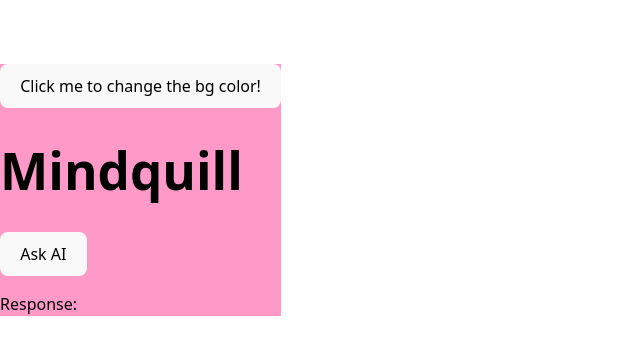
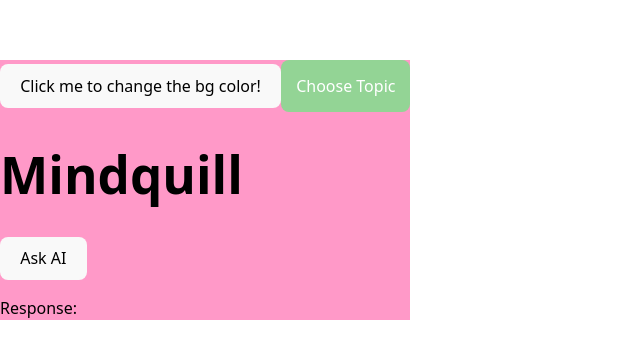
Before and after one commit to sanilac6459/hunter-hacks, a React (Vite) app in the folder mindquill/: page / in a window 1280 px wide. Shown: the part 202-560 px from the top of the page, without its empty margins (0-640 px from the left). Built offline with nearby package versions, Linux system fonts and the light colour scheme.

Commit message:
updates to css

```diff
--- a/mindquill/package.json
+++ b/mindquill/package.json
@@ -15,6 +15,7 @@
     "react": "^19.0.0",
     "react-dom": "^19.0.0",
     "react-markdown": "^10.1.0",
+    "react-pageflip": "^2.0.3",
     "rehype-highlight": "^7.0.2",
     "remark-gfm": "^4.0.1"
   },
--- a/mindquill/src/App.jsx
+++ b/mindquill/src/App.jsx
@@ -91,7 +91,10 @@ function App() {
   }, []); // Empty dependency array to run only once on mount
   */
 
-
+  // Function to toggle dropdown visibility
+  const myFunction = () => {
+    document.getElementById("myDropdown").classList.toggle("show");
+  };
   return (
     <>
     <div className = "flexbox-container"
@@ -101,6 +104,15 @@ function App() {
               console.log("index is " + index + 1);
               return index + 1;} return 0;})}> Click me to change the bg color!</button>
 
+  {/* Dropdown menu */}
+  <div className="dropdown"> {/*creates div conatiner for dopdwon menu, cssclass "dropdown" is used to style the drop down menu*/}
+        <button onClick={myFunction} className="dropbtn">Choose Topic</button> {/*button user clicks to show dropdown menu*/}
+        <div id="myDropdown" className="dropdown-content"> {/*shows contents of button*/}
+          <a href="#">Anxiety Relief</a> {/*anchor links*/}
+          <a href="#">Self-Esteem Boost</a>
+          <a href="#">Stress Management</a>
+        </div>
+      </div>
 
     <div>
       <h1>Mindquill</h1>
--- a/mindquill/src/index.css
+++ b/mindquill/src/index.css
@@ -87,30 +87,41 @@ button:focus-visible {
   }
 }
 
-/*Flex boxes for the notebook*/
-
-.notebook{ /*notebook class*/
-  display: flex;  /* puts pages side by side */
-  padding: 25px; /*padding included so words dont sit on edge of borders*/
-  background-color: #fffefc;
-  border: 3px solid #ccc; /*border around the nb */
-  border-radius: 10px; /* nb corners become rounded*/
-  max-width: 1000px; /* this keeps page content centered*/
-  margin: 20px; /*center the nb on age*/
+.dropdown{
+  position: relative; /*positions dropdown content for this cont\ainer*/
+  display: inline-block; /*makes dropdown container sit next to other elments*/
 }
 
-.notebook .left{  /*.left is child element of .notebook (parent element)*/
-  background-color: #fff;
-  flex: 1; /*left and rigt sections take = space, divides the boxes evenly space wise*/
-  padding: 20px;
-  border-radius: 10px;
-  margin-right: 15px; /*makes sure theres = space in bwtween left and right flexbox*/
+.dropbtn{
+  background-color:#93d495;
+  color: white; /*color of text*/
+  padding: 15px; /*space in button so text doesnt sit @ borders*/
+  border: none; /*no button border*/
+cursor: pointer;
 }
 
-.notebook .right{
-  background-color: #fff;
-  flex: 1;
-  padding: 20px;
-  border-radius: 10px;
-  margin-left: 15px;
+.dropdown-content{
+  display: none; /*initially, the dropdown contents r hidden*/
+  position: absolute; /*dropdown content stay below the button*/
+  background-color: #FFFFFF; /*background of dropdown menu*/
+  min-width: 160px; /*minimum width of dropdown menu*/
+  box-shadow: 0px 8px 16px 0px rgba(240, 221, 221, 0.2);
+  z-index: 1; /*drop down will stay on top of other content */
 }
+
+/* Links inside the dropdown (Ensure each link appears on a new line) */
+.dropdown-content a {
+  display: block;
+  padding: 12px 16px; /* padding for the links */
+  text-decoration: none; /* no underlied links */
+  color: black;
+  margin: 5px 0; /* add space between links */
+}
+
+.dropdown-conent a{
+  display: block; /*links r shown in their own lines*/
+}
+
+.dropdown-content a:hover {background-color: #ddd;}
+
+.show {display:block;}
```
Also changed, not shown: 1 other file (tests, documents, lock files or other folders).
